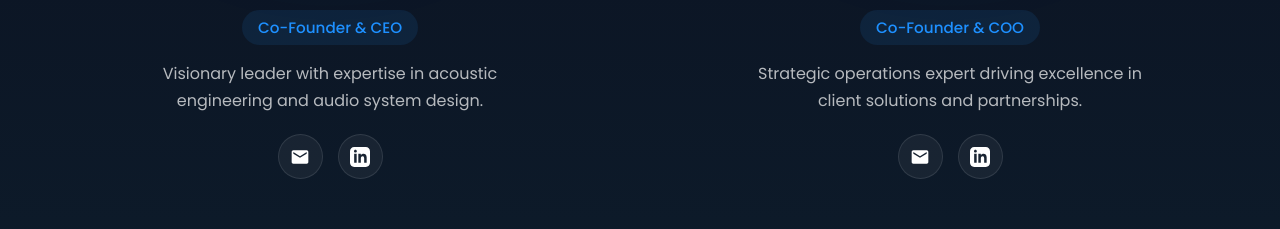
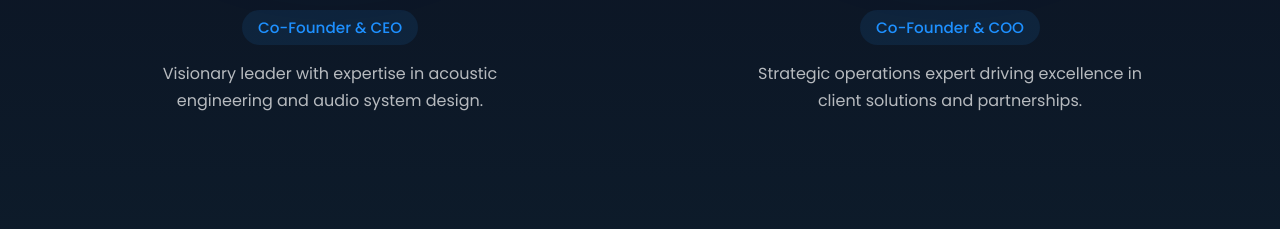
Before and after one commit to Shubhamzio/audionexz-cicd, a React (Vite) app: page /audionexz-cicd/about in a window 1280 px wide. Shown: the part 1484-1713 px from the top of the page. Built offline with nearby package versions, Linux system fonts and the light colour scheme.

Commit message:
commited for social chages for both

```diff
--- a/src/components/AboutUs/About.jsx
+++ b/src/components/AboutUs/About.jsx
@@ -231,18 +231,7 @@ const About = () => {
                     <span className="anx-about__founder-role">{founder.role}</span>
                     <p className="anx-about__founder-description">{founder.description}</p>
 
-                    <div className="anx-about__founder-social">
-                      <a href={`mailto:${founder.social.email}`} className="anx-about__founder-social-link">
-                        <svg viewBox="0 0 24 24" fill="currentColor">
-                          <path d="M20 4H4c-1.1 0-1.99.9-1.99 2L2 18c0 1.1.9 2 2 2h16c1.1 0 2-.9 2-2V6c0-1.1-.9-2-2-2zm0 4l-8 5-8-5V6l8 5 8-5v2z"/>
-                        </svg>
-                      </a>
-                      <a href={founder.social.linkedin} className="anx-about__founder-social-link">
-                        <svg viewBox="0 0 24 24" fill="currentColor">
-                          <path d="M19 0h-14c-2.761 0-5 2.239-5 5v14c0 2.761 2.239 5 5 5h14c2.762 0 5-2.239 5-5v-14c0-2.761-2.238-5-5-5zm-11 19h-3v-11h3v11zm-1.5-12.268c-.966 0-1.75-.79-1.75-1.764s.784-1.764 1.75-1.764 1.75.79 1.75 1.764-.783 1.764-1.75 1.764zm13.5 12.268h-3v-5.604c0-3.368-4-3.113-4 0v5.604h-3v-11h3v1.765c1.396-2.586 7-2.777 7 2.476v6.759z"/>
-                        </svg>
-                      </a>
-                    </div>
+
                   </div>
                 </div>
               ))}
```
